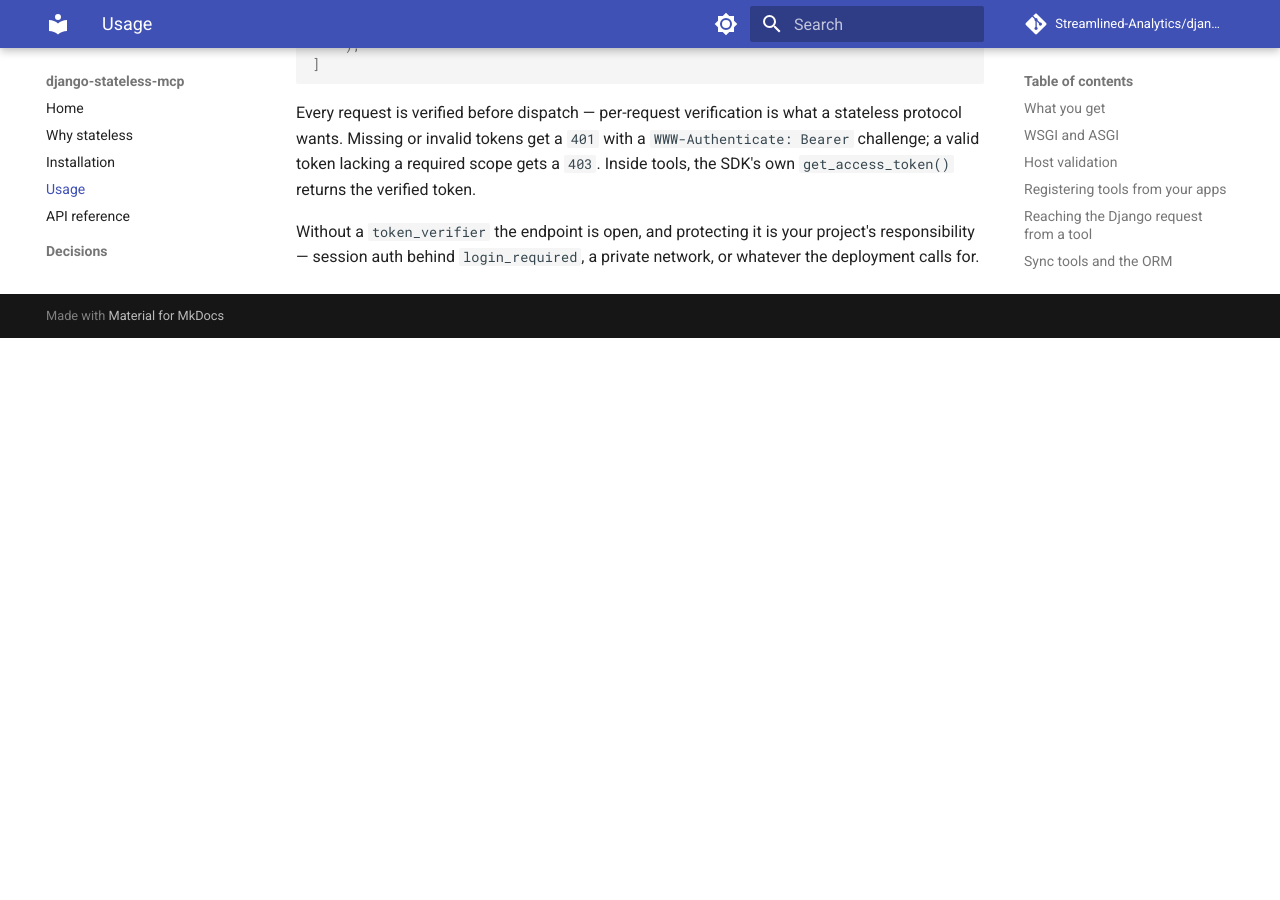
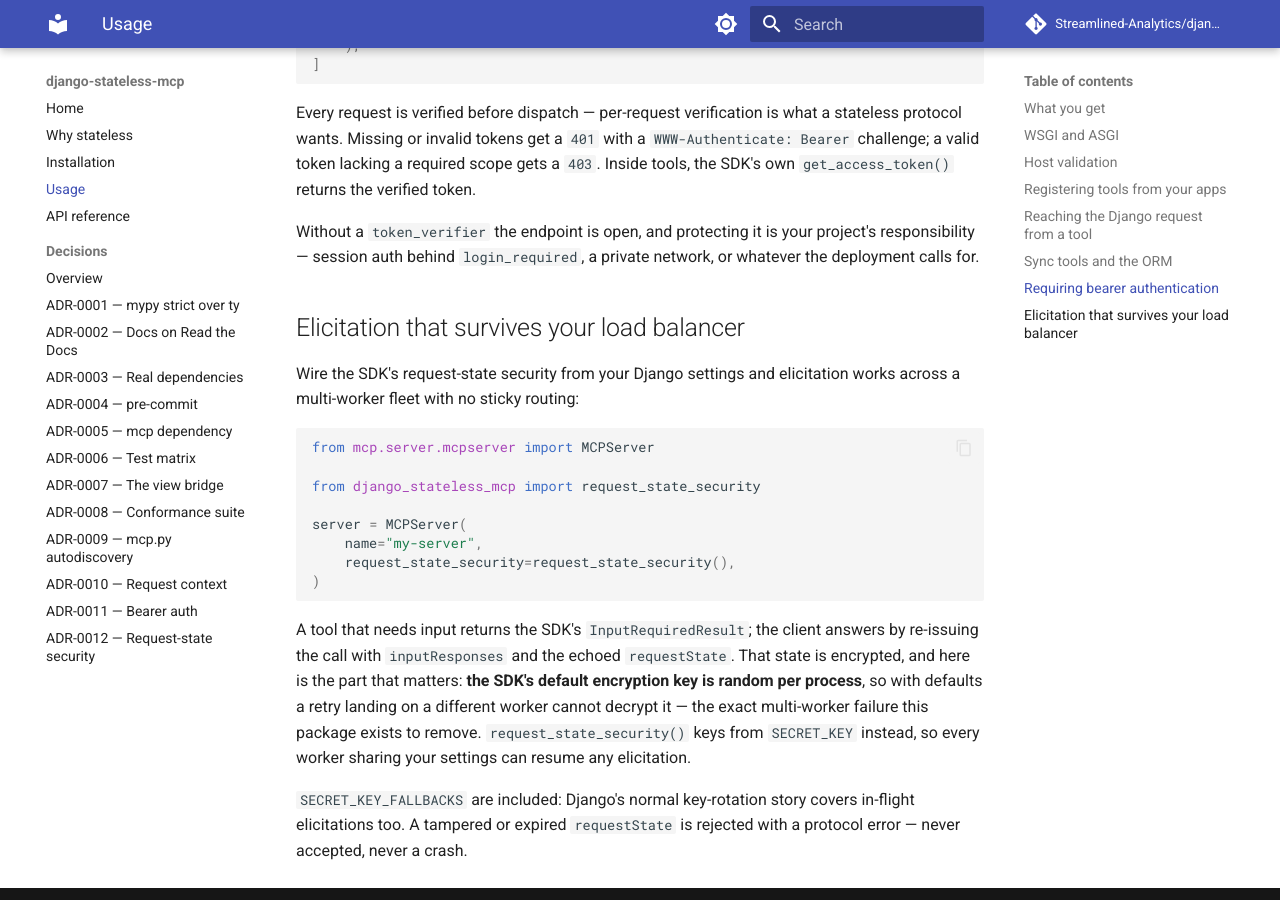
Before and after one commit to Streamlined-Analytics/django-stateless-mcp, an MkDocs documentation site: the page built from docs/usage.md, in a window 1280 px wide and 900 px high, scrolled down 3222 px. Built offline with MkDocs 1.6.1 and Material for MkDocs 9.7.7, drawn with Linux system fonts in a browser that asks for light colours; comment, search, counter and statistics services are not loaded; before the commit the page ends 3560 px from its top, so only the background shows below that.

Commit message:
feat: request-state security from SECRET_KEY; flagship elicitation tests (#20)
Phases 5+6, landed together: the mechanism and its proof are
unfalsifiable apart.

request_state_security() builds the SDK's RequestStateSecurity from
[SECRET_KEY, *SECRET_KEY_FALLBACKS]. The SDK's default key is
os.urandom(32) per process, so with defaults an elicitation retry
landing on another worker cannot decrypt its resume state — the
multi-worker failure this package exists to remove, reintroduced one
layer down. Keying from settings makes state portable across the fleet,
and Django key rotation covers in-flight elicitations.

Flagship tests: elicitation across two separate requests; the retry
served by a different MCPServer instance sharing only Django settings;
tampered state failing closed with invalid_request_state.

Conformance: the entire input-required-result-* block (12 scenarios,
incl. both former flappers) now passes live and is out of the baseline —
78 checks green, up from 56. Fixtures ported from the SDK's
everything-server (MIT, attributed).

See ADR-0012.

````diff
--- /dev/null
+++ b/docs/adr/0012-request-state-security.md
@@ -0,0 +1,80 @@
+# ADR-0012: Key request-state security from SECRET_KEY
+
+- **Status:** Accepted
+- **Date:** 2026-07-29
+- **Builds on:** [ADR-0007](0007-stateless-view-bridge.md), [ADR-0008](0008-conformance-suite.md)
+
+## Context
+
+Phases 5 and 6, landed together deliberately: the mechanism
+(`RequestStateSecurity`) and the proof (the flagship tests) belong in one
+change, because each is unfalsifiable without the other.
+
+Stateless elicitation resumes by the client echoing an opaque
+`requestState`. The SDK encrypts it (AES-GCM), and the source shows the
+default key is `os.urandom(32)` — **random per process**. With defaults, a
+retry that round-robins onto a different worker cannot decrypt the state:
+the multi-worker elicitation failure this package exists to remove,
+reintroduced silently one layer down.
+
+## Decision
+
+`request_state_security()`, a one-call helper building the SDK's
+`RequestStateSecurity` from `[SECRET_KEY, *SECRET_KEY_FALLBACKS]`. Every
+worker sharing Django settings can then resume any elicitation, and Django's
+standard key-rotation story extends to in-flight elicitations: state minted
+under the old key resumes while the fallback stays configured.
+
+Nothing else is ours — encryption, TTL, tamper rejection and principal
+binding are all SDK-owned. The package's contribution is one deliberate
+choice of key material.
+
+Two SDK behaviours worth knowing, found while testing:
+
+- **Audience binding is by server name.** State minted by `MCPServer(name=X)`
+  resumes only on a server named `X`. Identical replicas share a name, so
+  this is invisible in the deployment this package targets — but a fleet of
+  differently-named servers sharing keys will not share state, by design.
+- **Keys must be ≥ 32 bytes.** Django's generated keys are longer; the test
+  settings' short placeholder had to grow.
+
+## The flagship tests
+
+1. **Elicitation across two separate requests** — `input_required` out,
+   `inputResponses` back, completion. Nothing held between the posts.
+2. **The retry served by a different `MCPServer` instance** than the one
+   that minted the encrypted state, sharing only Django settings — two
+   workers in a fleet, in miniature. This is the test the old architecture
+   could not pass, with the in-process blind spot already recorded in the
+   build plan (a multi-worker harness remains the out-of-process proof).
+3. **Tampered state fails closed** with `invalid_request_state`.
+
+## The wire lesson: three request requirements
+
+The first flagship tests failed with instructive errors. A `2026-07-28`
+request is not just a POST: it needs the `mcp-protocol-version` header
+(without it the runner falls back to legacy handling, where a tools/call
+returning `InputRequiredResult` is *invalid*), the `mcp-method` and
+`mcp-name` routing headers (SEP-2575 — matching the body, so load balancers
+route without parsing JSON), and the per-request `_meta` envelope carrying
+`protocolVersion` and `clientCapabilities`. The conformance fixtures ported
+from the SDK's everything-server (MIT, attributed in `tests/mcp.py`) only
+elicit when the client declares the capability — a spec requirement, not a
+quirk.
+
+## Conformance burn-down
+
+The entire `input-required-result-*` block — twelve scenarios, including the
+two that flapped against a non-eliciting fixture — now **passes live** and
+is out of the baseline: 78 checks green, up from 56. `server-stateless`
+improved from many failures to three (the ported `test_missing_capability`
+armed its capability checks; the remaining three are the deferred
+`subscriptions/listen` SSE feature). This was the Phase 6 exit criterion.
+
+## Consequences
+
+- `request_state_security()` is public API, with the maintenance promise
+  that implies.
+- The remaining baseline is content-type/resource/prompt fixture gaps, one
+  deliberate deviation, and the deferred SSE feature — no elicitation
+  entries left.
--- a/docs/usage.md
+++ b/docs/usage.md
@@ -167,3 +167,34 @@
 Without a `token_verifier` the endpoint is open, and protecting it is your
 project's responsibility — session auth behind `login_required`, a private
 network, or whatever the deployment calls for.
+
+## Elicitation that survives your load balancer
+
+Wire the SDK's request-state security from your Django settings and
+elicitation works across a multi-worker fleet with no sticky routing:
+
+```python
+from mcp.server.mcpserver import MCPServer
+
+from django_stateless_mcp import request_state_security
+
+server = MCPServer(
+    name="my-server",
+    request_state_security=request_state_security(),
+)
+```
+
+A tool that needs input returns the SDK's `InputRequiredResult`; the client
+answers by re-issuing the call with `inputResponses` and the echoed
+`requestState`.
+That state is encrypted, and here is the part that matters: **the SDK's
+default encryption key is random per process**, so with defaults a retry
+landing on a different worker cannot decrypt it — the exact multi-worker
+failure this package exists to remove.
+`request_state_security()` keys from `SECRET_KEY` instead, so every worker
+sharing your settings can resume any elicitation.
+
+`SECRET_KEY_FALLBACKS` are included: Django's normal key-rotation story
+covers in-flight elicitations too.
+A tampered or expired `requestState` is rejected with a protocol error —
+never accepted, never a crash.
--- a/mkdocs.yml
+++ b/mkdocs.yml
@@ -59,3 +59,4 @@
       - ADR-0009 — mcp.py autodiscovery: adr/0009-mcp-autodiscovery.md
       - ADR-0010 — Request context: adr/0010-request-context.md
       - ADR-0011 — Bearer auth: adr/0011-bearer-auth.md
+      - ADR-0012 — Request-state security: adr/0012-request-state-security.md
--- a/src/django_stateless_mcp/__init__.py
+++ b/src/django_stateless_mcp/__init__.py
@@ -3,6 +3,9 @@
 from __future__ import annotations
 
 from django_stateless_mcp.context import django_request as django_request
+from django_stateless_mcp.security import (
+    request_state_security as request_state_security,
+)
 from django_stateless_mcp.views import mcp_view as mcp_view
 
-__all__ = ["django_request", "mcp_view"]
+__all__ = ["django_request", "mcp_view", "request_state_security"]
````
Also changed, not shown: docs/adr/index.md (+1 -0 lines), 7 other files.
